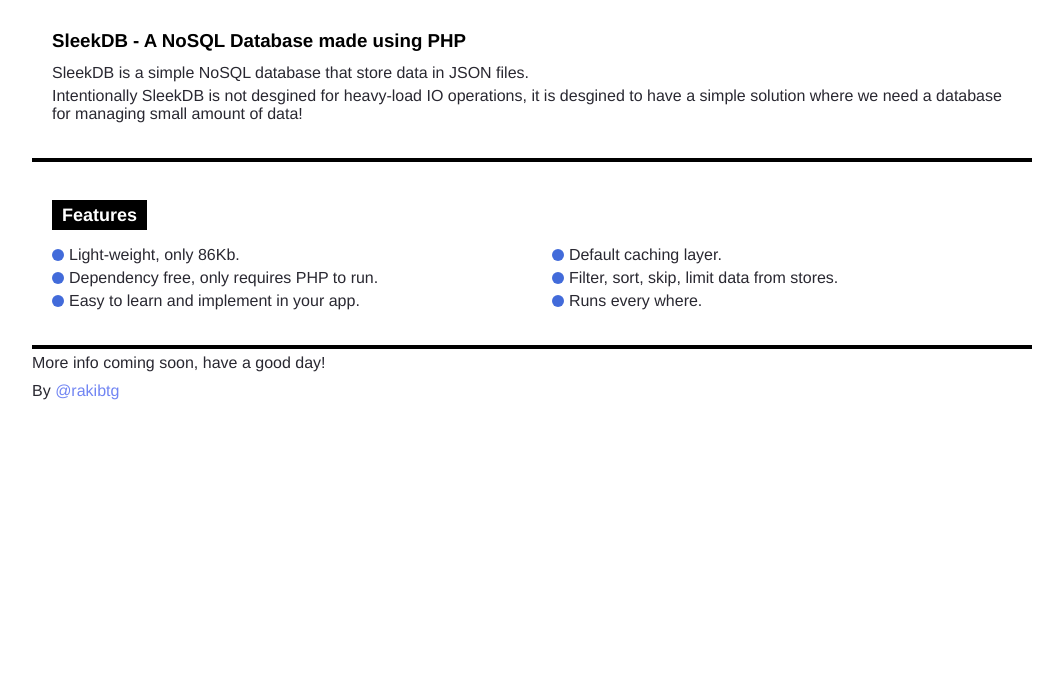
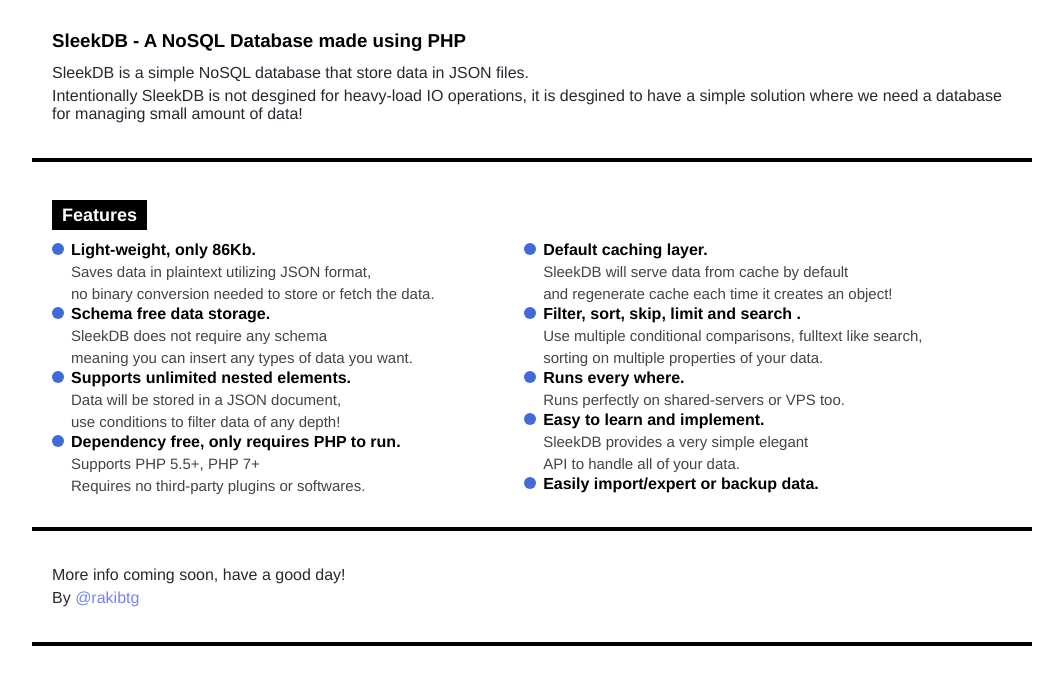
Before and after one commit to SleekDB/sleekdb.github.io, a PHP site: page / in a window 1280 px wide. Shown: the part 85-770 px from the top of the page, without its empty margins (108-1171 px from the left). Run offline with PHP 8.4, Linux system fonts and the light colour scheme; some web fonts are replaced.

Commit message:
New content added and some design fix

```diff
--- a/app.css
+++ b/app.css
@@ -136,13 +136,13 @@ p {
   flex-wrap: wrap;
 }
 
-.features-block .two-panel div {
+.features-block .two-panel .panel-block {
   flex-grow: 1;
 }
 
 .features-block .two-panel div p {
   display: flex;
-  align-items: center;
+  align-items: baseline;
 }
 
 h1, h3 {
@@ -150,3 +150,28 @@ h1, h3 {
   margin-bottom: 12px;
   padding: 0px;
 }
+
+.list-block {
+  display: flex;
+}
+
+.list-block .list-icon {
+  flex-grow: 0;
+  max-width: 14px;
+  padding-right: 5px;
+}
+
+.list-block .list-block-content {
+  flex-grow: 1;
+}
+
+.list-block .list-block-content .list-block-header {
+  font-weight: bold;
+  padding-bottom: 2px;
+}
+
+.list-block .list-block-content .list-block-body {
+  line-height: 22px;
+  font-size: 15px;
+  color: #444;
+}
--- a/index.html
+++ b/index.html
@@ -29,31 +29,125 @@
     <div class="intro features-block">
       <h1><span class="black-badge">Features</span></h1>
       <div class="two-panel">
-        <div>
-          <p>
-            <span class="bullet-box"></span> Light-weight, only 86Kb.
-          </p>
-          <p>
-            <span class="bullet-box"></span> Dependency free, only requires PHP to run.
-          </p>
-          <p>
-            <span class="bullet-box"></span> Easy to learn and implement in your app.
-          </p>
+        <div class="panel-block">
+
+          <div class="list-block">
+            <div class="list-icon"><span class="bullet-box"></span></div>
+            <div class="list-block-content">
+              <div class="list-block-header">
+                Light-weight, only 86Kb.
               </div>
-        <div>
-          <p>
-            <span class="bullet-box"></span> Default caching layer.
-          </p>
-          <p>
-            <span class="bullet-box"></span> Filter, sort, skip, limit data from stores.
-          </p>
-          <p>
-            <span class="bullet-box"></span> Runs every where.
-          </p>
+              <div class="list-block-body">
+                Saves data in plaintext utilizing JSON format, <br/>no binary conversion needed to store or fetch the data.
+              </div>
+            </div>
+          </div>
+
+          <div class="list-block">
+            <div class="list-icon"><span class="bullet-box"></span></div>
+            <div class="list-block-content">
+              <div class="list-block-header">
+                Schema free data storage.
+              </div>
+              <div class="list-block-body">
+                SleekDB does not require any schema <br/>
+                meaning you can insert any types of data you want.
+              </div>
+            </div>
+          </div>
+
+          <div class="list-block">
+            <div class="list-icon"><span class="bullet-box"></span></div>
+            <div class="list-block-content">
+              <div class="list-block-header">
+                Supports unlimited nested elements.
+              </div>
+              <div class="list-block-body">
+                Data will be stored in a JSON document, <br/>
+                use conditions to filter data of any depth!
+              </div>
+            </div>
+          </div>
+
+          <div class="list-block">
+            <div class="list-icon"><span class="bullet-box"></span></div>
+            <div class="list-block-content">
+              <div class="list-block-header">
+                Dependency free, only requires PHP to run.
+              </div>
+              <div class="list-block-body">
+                Supports PHP 5.5+, PHP 7+<br/>
+                Requires no third-party plugins or softwares.
+              </div>
             </div>
           </div>
 
         </div>
+        <div class="panel-block">
+          <div class="list-block">
+            <div class="list-icon"><span class="bullet-box"></span></div>
+            <div class="list-block-content">
+              <div class="list-block-header">
+                  Default caching layer.
+              </div>
+              <div class="list-block-body">
+                  SleekDB will serve data from cache by default
+                  <br/>and regenerate cache each time it creates an object!
+              </div>
+            </div>
+          </div>
+
+          <div class="list-block">
+            <div class="list-icon"><span class="bullet-box"></span></div>
+            <div class="list-block-content">
+              <div class="list-block-header">
+                Filter, sort, skip, limit and search <datalist></datalist>.
+              </div>
+              <div class="list-block-body">
+                Use multiple conditional comparisons, fulltext like search, <br/>sorting
+                on multiple properties of your data.
+              </div>
+            </div>
+          </div>
+
+          <div class="list-block">
+            <div class="list-icon"><span class="bullet-box"></span></div>
+            <div class="list-block-content">
+              <div class="list-block-header">
+                Runs every where.
+              </div>
+              <div class="list-block-body">
+                Runs perfectly on shared-servers or VPS too.
+              </div>
+            </div>
+          </div>
+
+          <div class="list-block">
+            <div class="list-icon"><span class="bullet-box"></span></div>
+            <div class="list-block-content">
+              <div class="list-block-header">
+                Easy to learn and implement.
+              </div>
+              <div class="list-block-body">
+                SleekDB provides a very simple elegant <br/>API to handle all of your data.
+              </div>
+            </div>
+          </div>
+
+          <div class="list-block">
+            <div class="list-icon"><span class="bullet-box"></span></div>
+            <div class="list-block-content">
+              <div class="list-block-header">
+                Easily import/expert or backup data.
+              </div>
+            </div>
+          </div>
+
+        </div>
+      </div>
+
+    </div>
+    <div class="intro">
       <p>
         More info coming soon, have a good day!
       </p>
@@ -61,5 +155,6 @@
         By <a href="https://twitter.com/rakibtg">@rakibtg</a>
       </p>
     </div>
+  </div>
 </body>
 </html>
```
Lines whose indentation alone changed are shown as unchanged.
